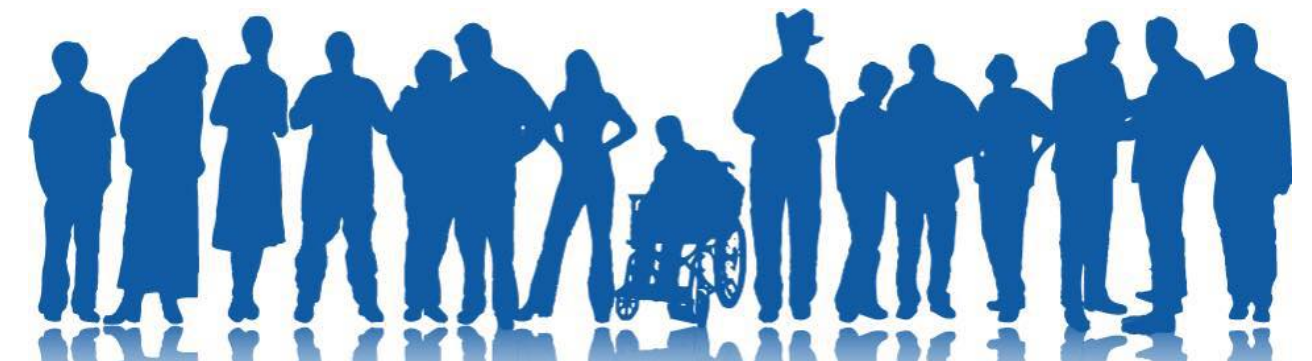
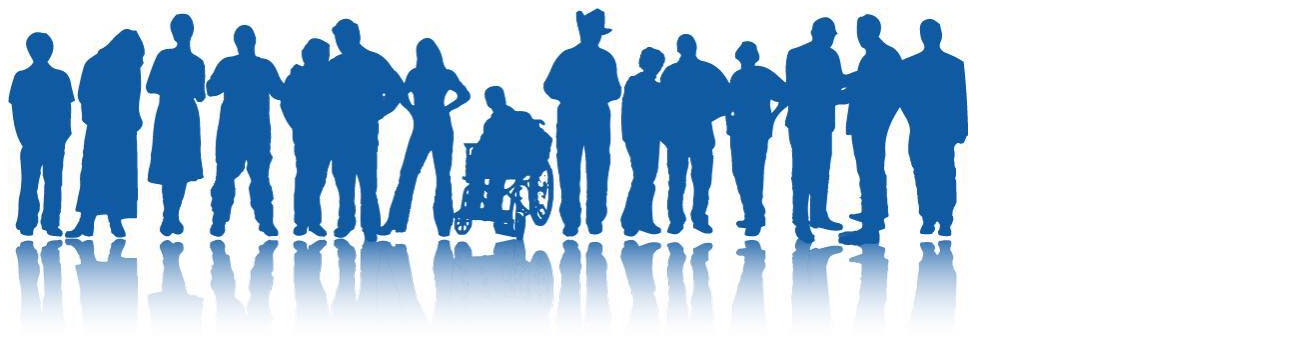
Before and after one commit to benot63/aafo, a plain HTML site: page index.html in a window 1280 px wide. Shown: the top 361 px of the page, 1312 px wide, since content can reach past the window. Drawn offline with Linux system fonts and the light colour scheme.

Commit message:
rættað css

```diff
--- a/styles.css
+++ b/styles.css
@@ -1,12 +1,6 @@
 img {
-    color: #141412;
-    display: block;
-    margin: 0 auto;
     max-width: 100%;
-    min-height: 460px;
-    padding: 0 20px;
-    text-decoration: none;
-    width: 100%;
+    height: auto;
 }
 
 h1 {
```
